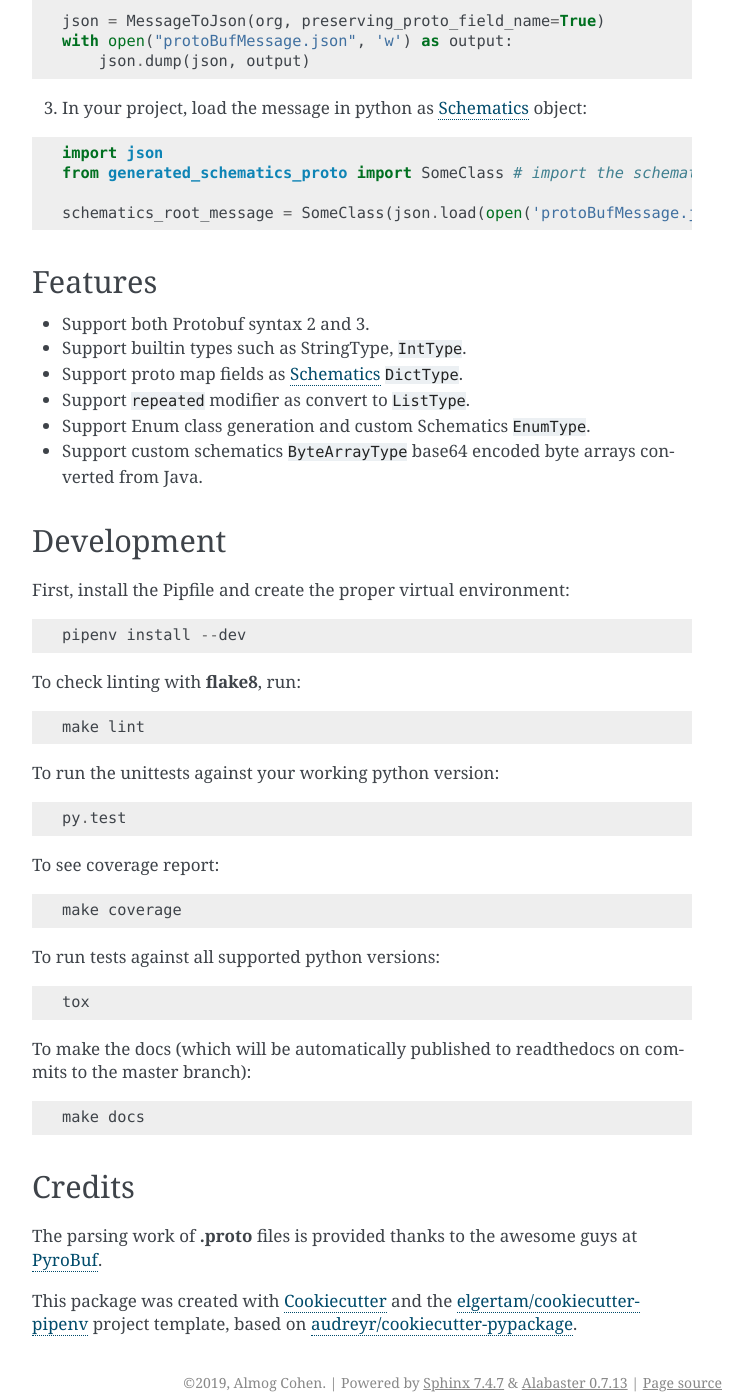
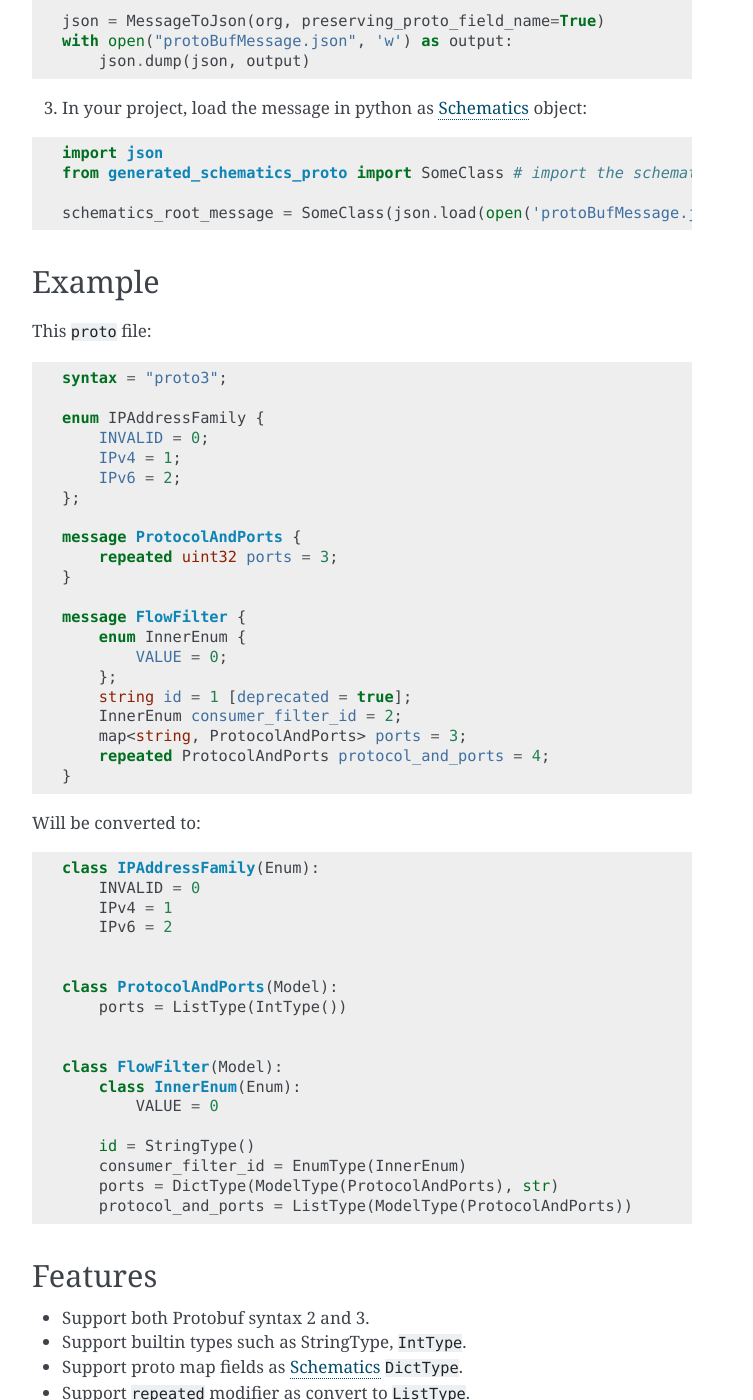
Before and after one commit to AlmogCohen/protobuf-schematics, a Sphinx documentation site: the page built from docs/readme.rst, in a window 1280 px wide and 1400 px high, scrolled down 1003 px. Shown: the whole window, without its empty margins (388-1141 px from the left). Built offline with Sphinx 7.4.7, drawn with Linux system fonts in a browser that asks for light colours.

Commit message:
add examples to the README file

```diff
--- a/README.rst
+++ b/README.rst
@@ -68,6 +68,59 @@ or from Python:
     schematics_root_message = SomeClass(json.load(open('protoBufMessage.json')))
 
 
+Example
+-------
+
+This ``proto`` file:
+
+.. code-block:: proto
+
+    syntax = "proto3";
+
+    enum IPAddressFamily {
+        INVALID = 0;
+        IPv4 = 1;
+        IPv6 = 2;
+    };
+
+    message ProtocolAndPorts {
+        repeated uint32 ports = 3;
+    }
+
+    message FlowFilter {
+        enum InnerEnum {
+            VALUE = 0;
+        };
+        string id = 1 [deprecated = true];
+        InnerEnum consumer_filter_id = 2;
+        map<string, ProtocolAndPorts> ports = 3;
+        repeated ProtocolAndPorts protocol_and_ports = 4;
+    }
+
+Will be converted to:
+
+.. code-block:: python3
+
+    class IPAddressFamily(Enum):
+        INVALID = 0
+        IPv4 = 1
+        IPv6 = 2
+
+
+    class ProtocolAndPorts(Model):
+        ports = ListType(IntType())
+
+
+    class FlowFilter(Model):
+        class InnerEnum(Enum):
+            VALUE = 0
+
+        id = StringType()
+        consumer_filter_id = EnumType(InnerEnum)
+        ports = DictType(ModelType(ProtocolAndPorts), str)
+        protocol_and_ports = ListType(ModelType(ProtocolAndPorts))
+
+
 Features
 --------
 
--- a/docs/index.rst
+++ b/docs/index.rst
@@ -1,5 +1,5 @@
 Welcome to ProtoBuf Schematics's documentation!
-======================================
+===============================================
 
 .. toctree::
    :maxdepth: 2
```
Also changed, not shown: example/__init__.py (added), 3 other files.
